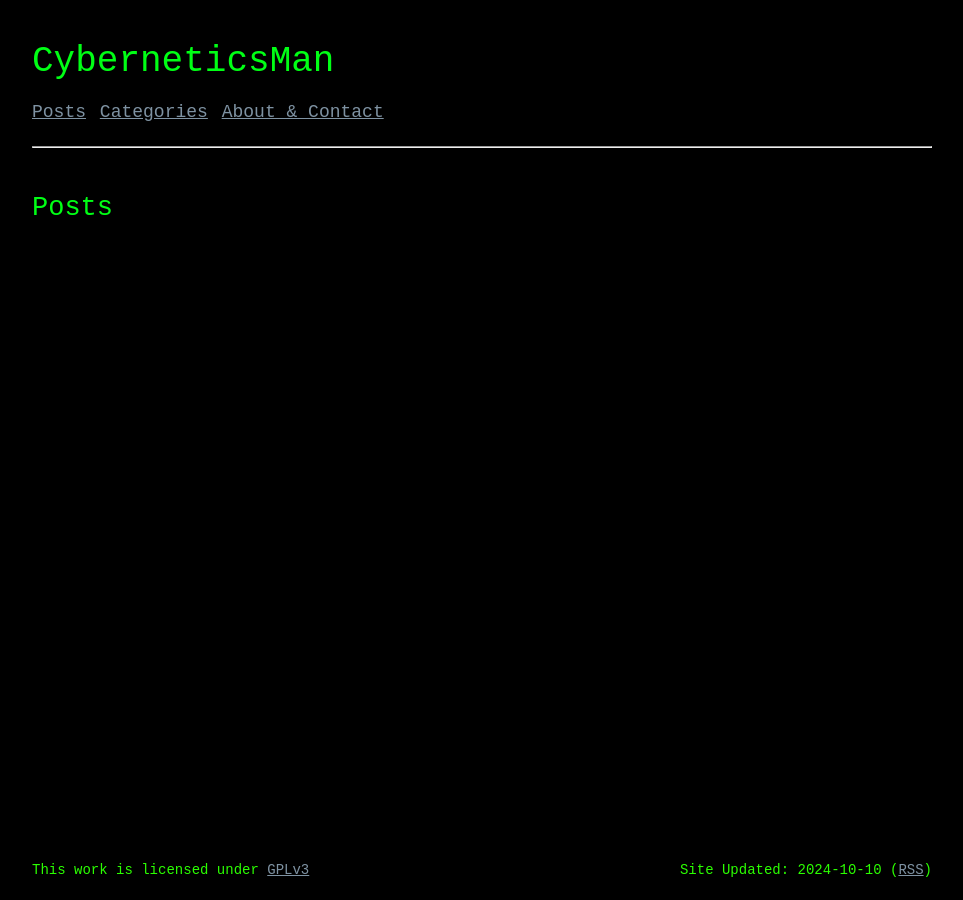
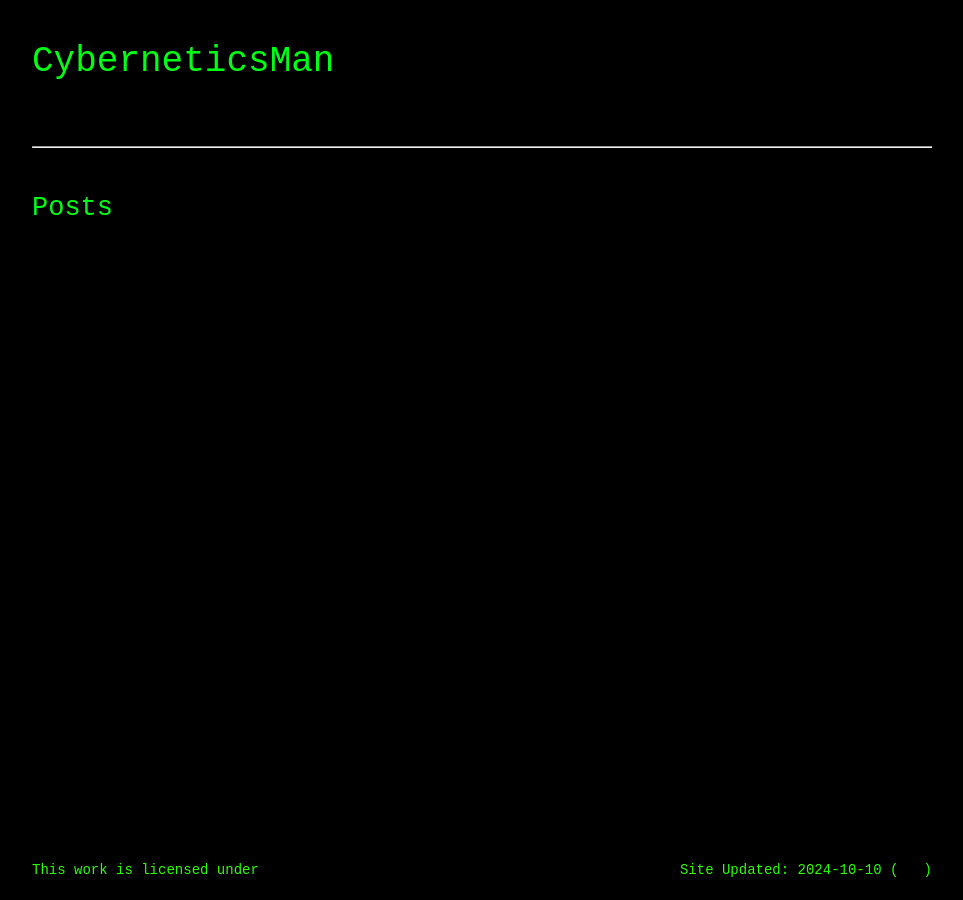
Before and after one commit to CyberneticsMan/CyberneticsMan.github.io, a Jekyll site: the page built from posts/index.html, in a window 1280 px wide. Shown: the whole page, without its empty margins (158-1121 px from the left). Built offline with Jekyll 4.4.1, drawn with Linux system fonts in a browser that asks for light colours.

Commit message:
page and color changes

```diff
--- a/_sass/page.scss
+++ b/_sass/page.scss
@@ -62,7 +62,7 @@
 /* 06 Primary color */
 
 a {
-  color: #7e92a2;
+  color: #000000;
 }
 
 /* 07 Secondary colors */
--- a/posts/index.html
+++ b/posts/index.html
@@ -1,21 +1,25 @@
 ---
 layout: default
 title: CyberneticsBlog Home
-pagination:
-enabled: true
 ---
 
 <h2>Posts</h2>
 {% for post in paginator.posts %}
-<span class="post-item"><span class="mobile-hide"> {{ post.date | date: '%Y-%m-%d' }} >> </span><a
-        href="{{ post.url }}">{{ post.title }}</a><span class="float-right mobile-hide">{{ post.categories
-        }}</span></span>
+    <span class="post-item">{{ post.date | date: '%Y-%m-%d' }} >> <a href="{{ post.url }}">{{ post.title }}</a></span>
 {% endfor %}
 
-<div class="post-nav">
-    {% if paginator.previous_page %}
-    <a href="{{ paginator.previous_page_path }}" class="post-nav-left">Newer Posts</a>
-    {% endif %}
-    {% if paginator.next_page %}
-    <a href="{{ paginator.next_page_path }}" class="post-nav-right">Older Posts</a>
-    {% endif %}
+{% if paginator.total_pages > 1 %}
+    <div class="pagination">
+        {% if paginator.previous_page %}
+            <a href="{{ paginator.previous_page_path }}" class="previous">Previous</a>
+        {% else %}
+            <span class="previous">Previous</span>
+        {% endif %}
+        <span class="page_number">Page: {{ paginator.page }} of {{ paginator.total_pages }}</span>
+        {% if paginator.next_page %}
+            <a href="{{ paginator.next_page_path }}" class="next">Next</a>
+        {% else %}
+            <span class="next">Next</span>
+        {% endif %}
+    </div>
+{% endif %}
```
